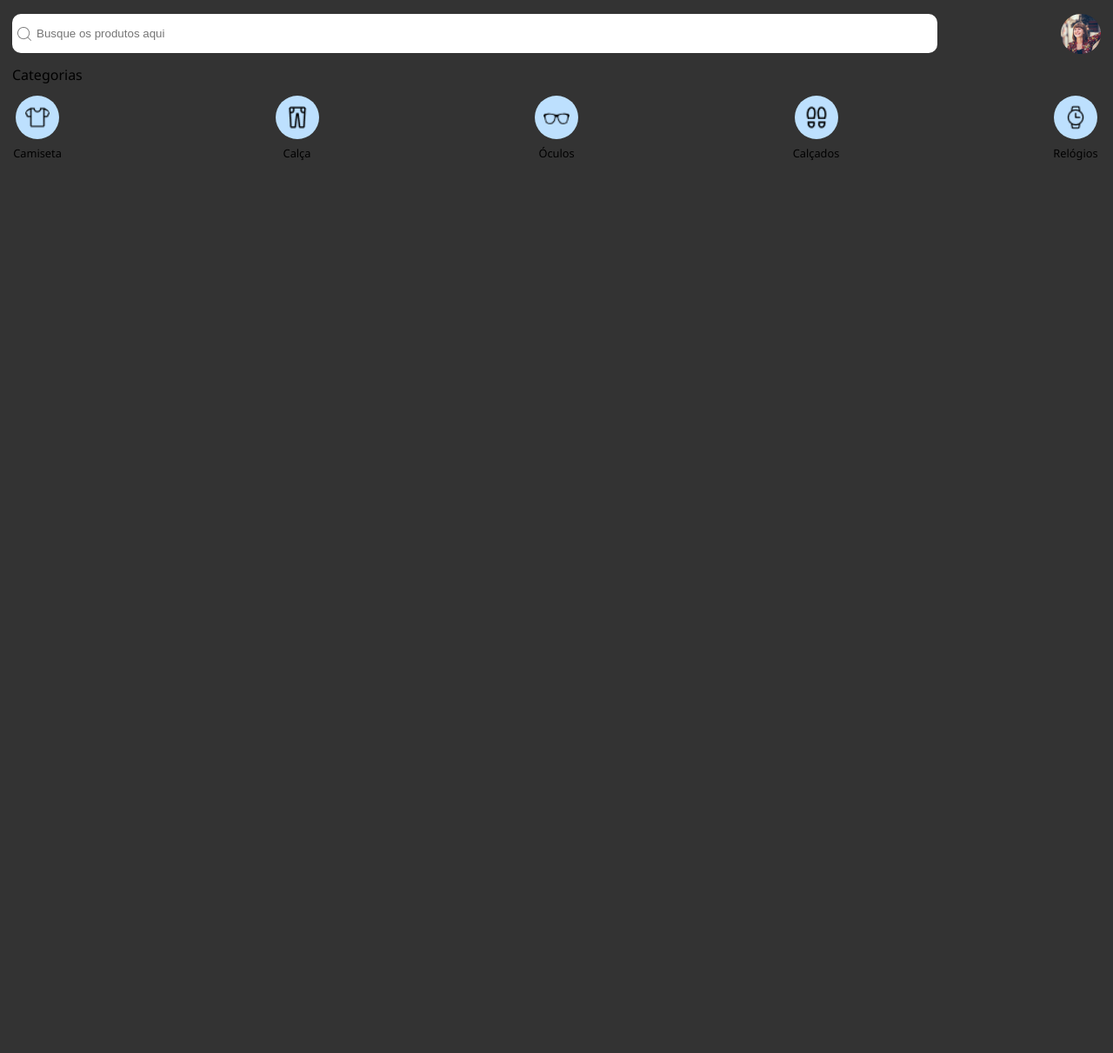
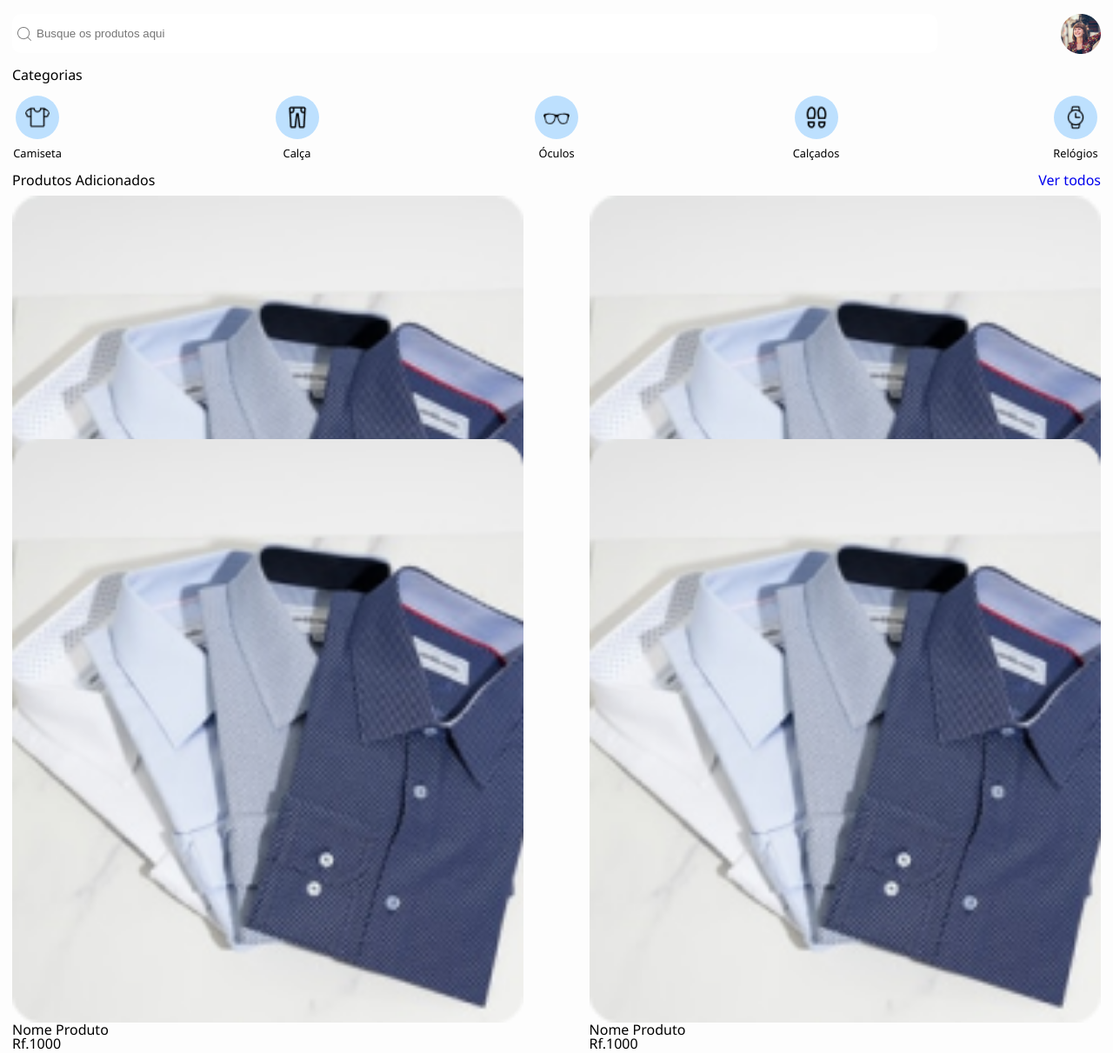
Before and after one commit to ninapalmadev/ecommerce-dress-u-up, a plain HTML site: page index.html in a window 1280 px wide. Shown: the whole page at 87% size. Before the commit the page ends 800 px from the top, so only its background shows below. Drawn offline with Linux system fonts and the light colour scheme.

Commit message:
cria cards de produtos na seção de ultimos adicionados

```diff
--- /dev/null
+++ b/css/main-produtos.css
@@ -0,0 +1,25 @@
+.produtos-adicionados {
+    margin: 16px 4px;
+    padding: 0px 10px;
+}
+
+.main-produtos {
+    display: flex;
+    justify-content: space-between;
+}
+
+.card-lista-produtos{
+    display: flex;
+    flex-wrap: wrap;
+    justify-content: space-between;
+}
+
+.card-main {
+    height: 280px;
+    width: 47%;
+    padding: 10px 0;
+    display: flex;
+    flex-direction: column;
+    justify-content: space-between;
+
+}
--- a/css/style.css
+++ b/css/style.css
@@ -1,15 +1,16 @@
 @import url("reset.css");
 @import url("main-header.css");
-
+@import url("main-produtos.css");
 
 *{
     margin: 0;
     padding: 0;
     box-sizing: border-box;
+    text-decoration: none;
 }
 
 body {
-    background-color: #333;
+    background-color: #fdfdfd;
     grid-template-areas:
     "cabecalho"
     "conteudo"
--- a/index.html
+++ b/index.html
@@ -17,7 +17,7 @@
             <img src="assets/Ellipse 1.png" alt="">
         </div>
         <div class="categorias-nav">
-            <h3>Categorias</h3>
+            <h2>Categorias</h2>
             <ul class="lista-produtos">
                 <li class="icone-produto">
                     <img src="assets/shirt.png" alt="">
@@ -47,5 +47,38 @@
             </ul>
         </div>
     </header>
+    <main>
+        <section class="produtos-adicionados">
+            <div class="main-produtos">
+                <h2>Produtos Adicionados</h3>
+                <a href="#">Ver todos</a>
+            </div>
+            <div class="card-lista-produtos">
+                <div class="card-main">
+                    <img src="assets/Rectangle 5.png" alt="">
+                    <h3>Nome Produto</h3>
+                    <span>Rf.1000</span>
+                </div>
+                <div class="card-main">
+                    <img src="assets/Rectangle 5.png" alt="">
+                    <h3>Nome Produto</h3>
+                    <span>Rf.1000</span>
+                </div>
+                <div class="card-main">
+                    <img src="assets/Rectangle 5.png" alt="">
+                    <h3>Nome Produto</h3>
+                    <span>Rf.1000</span>
+                </div><div class="card-main">
+                    <img src="assets/Rectangle 5.png" alt="">
+                    <h3>Nome Produto</h3>
+                    <span>Rf.1000</span>
+                </div>
+
+            </div>
+        </section>
+    </main>
+    <footer>
+
+    </footer>
 </body>
 </html>
```
Also changed, not shown: assets/Rectangle 5.png (added).
